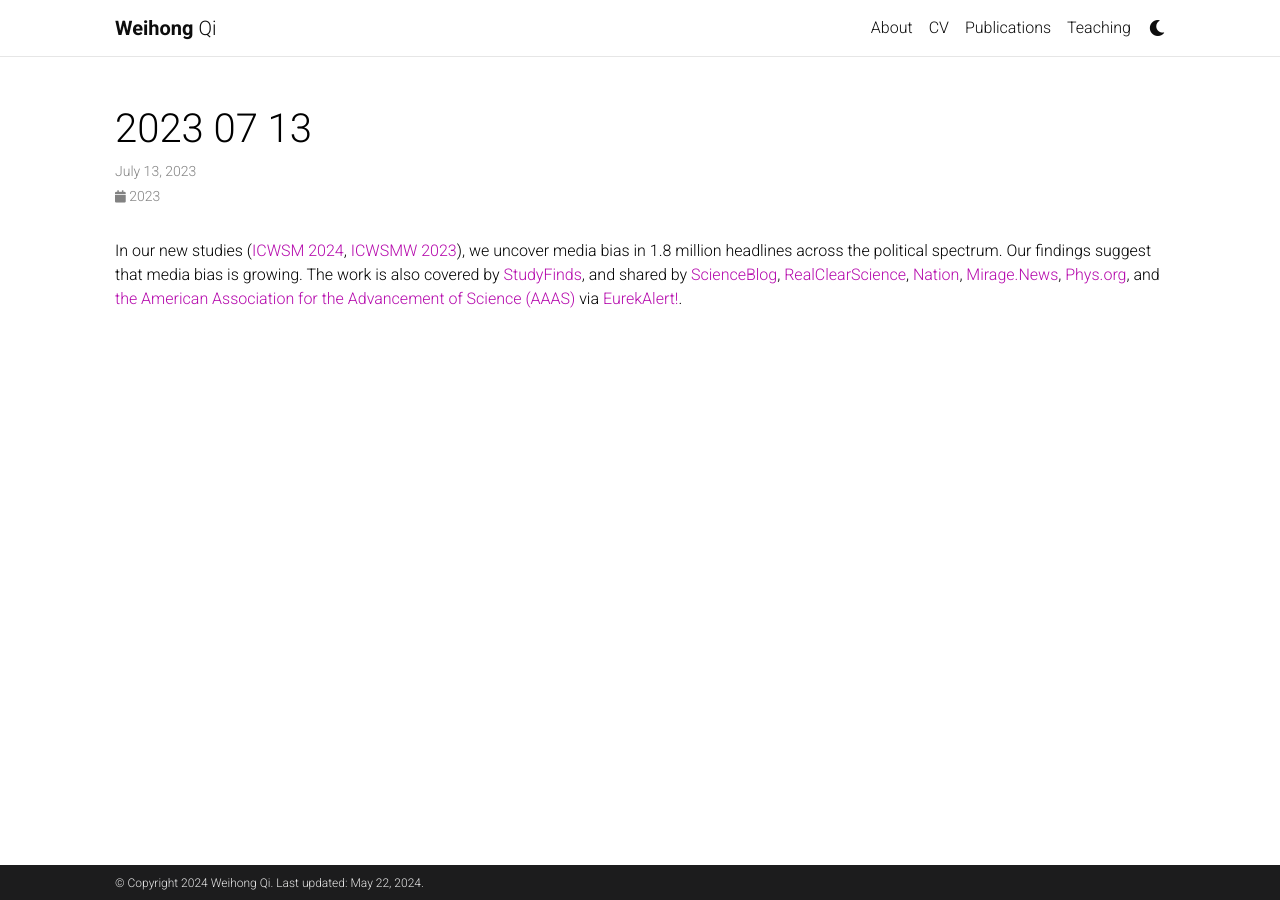
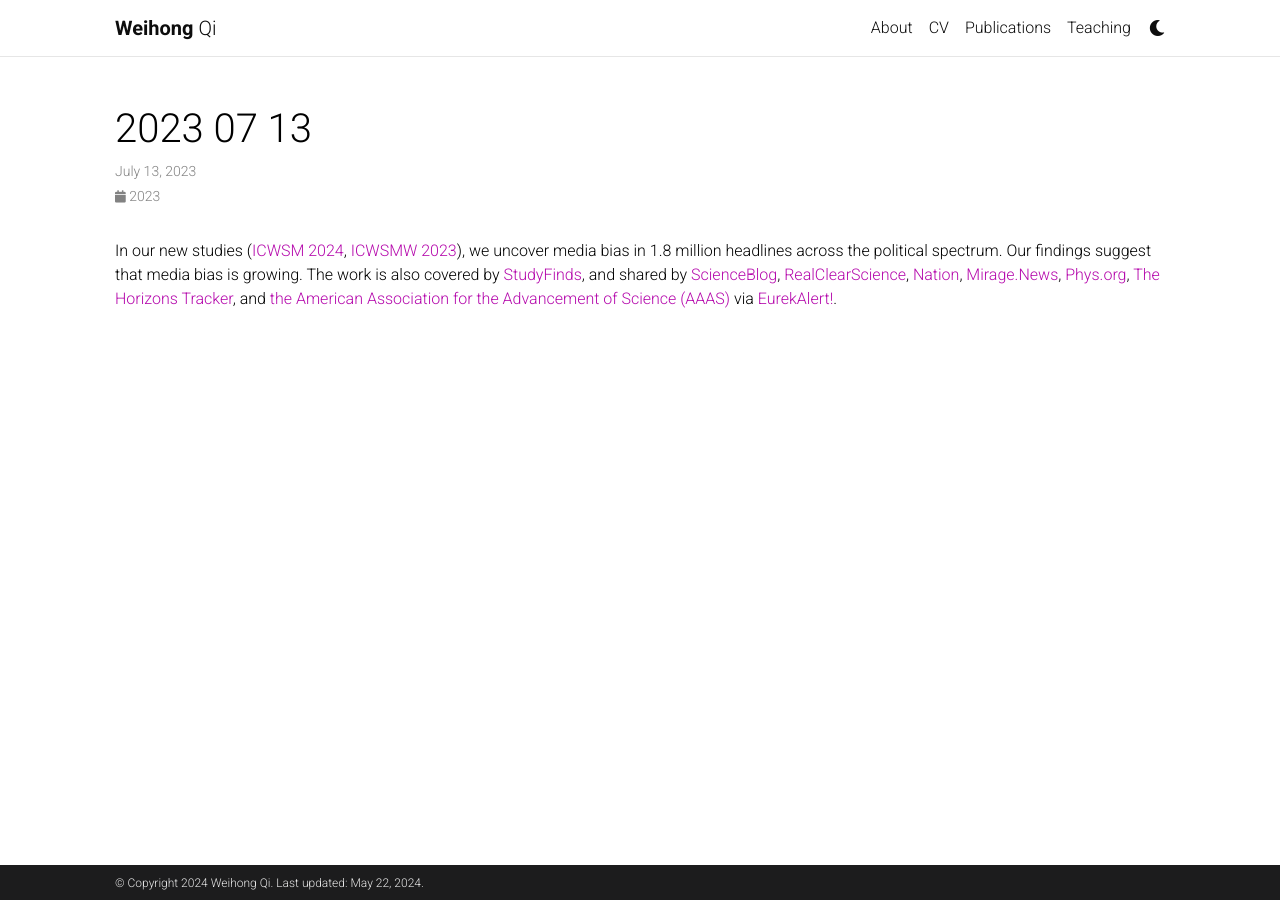
Before and after one commit to WeihongQ/weihongq.github.io, a Jekyll site: the page built from _news/2023-07-13.md, in a window 1280 px wide. Built offline with Jekyll 4.4.1, drawn with Linux system fonts in a browser that asks for light colours; comment, search, counter and statistics services are not loaded; a style sheet for code colours, icons or effects is not loaded.

Commit message:
update media coverage

```diff
--- a/_news/2023-07-13.md
+++ b/_news/2023-07-13.md
@@ -4,4 +4,4 @@ date: 2023-07-13 07:59:00-0400
 inline: true
 ---
 
-In our new studies ([ICWSM 2024](https://arxiv.org/abs/2301.06270), [ICWSMW 2023](https://doi.org/10.36190/2023.25)), we uncover media bias in 1.8 million headlines across the political spectrum. Our findings suggest that media bias is growing. The work is also covered by [StudyFinds](https://studyfinds.org/headlines-media-bias-growing/), and shared by [ScienceBlog](https://scienceblog.com/538758/study-of-headlines-shows-media-bias-is-growing/), [RealClearScience](https://www.realclearscience.com/2023/07/14/study_of_headlines_shows_media_bias_is_growing_966030.html), [Nation](https://www.nation.lk/online/study-of-headlines-shows-media-bias-is-growing-218405.html), [Mirage.News](https://www.miragenews.com/research-finds-media-bias-increasing-1046594/), [Phys.org](https://phys.org/news/2023-07-headlines-media-bias.html), and [the American Association for the Advancement of Science (AAAS)](https://www.aaas.org/) via [EurekAlert!](https://www.eurekalert.org/news-releases/995526).
+In our new studies ([ICWSM 2024](https://arxiv.org/abs/2301.06270), [ICWSMW 2023](https://doi.org/10.36190/2023.25)), we uncover media bias in 1.8 million headlines across the political spectrum. Our findings suggest that media bias is growing. The work is also covered by [StudyFinds](https://studyfinds.org/headlines-media-bias-growing/), and shared by [ScienceBlog](https://scienceblog.com/538758/study-of-headlines-shows-media-bias-is-growing/), [RealClearScience](https://www.realclearscience.com/2023/07/14/study_of_headlines_shows_media_bias_is_growing_966030.html), [Nation](https://www.nation.lk/online/study-of-headlines-shows-media-bias-is-growing-218405.html), [Mirage.News](https://www.miragenews.com/research-finds-media-bias-increasing-1046594/), [Phys.org](https://phys.org/news/2023-07-headlines-media-bias.html), [The Horizons Tracker](https://adigaskell.org/2023/12/18/research-shows-the-growth-in-media-bias/), and [the American Association for the Advancement of Science (AAAS)](https://www.aaas.org/) via [EurekAlert!](https://www.eurekalert.org/news-releases/995526).
```
